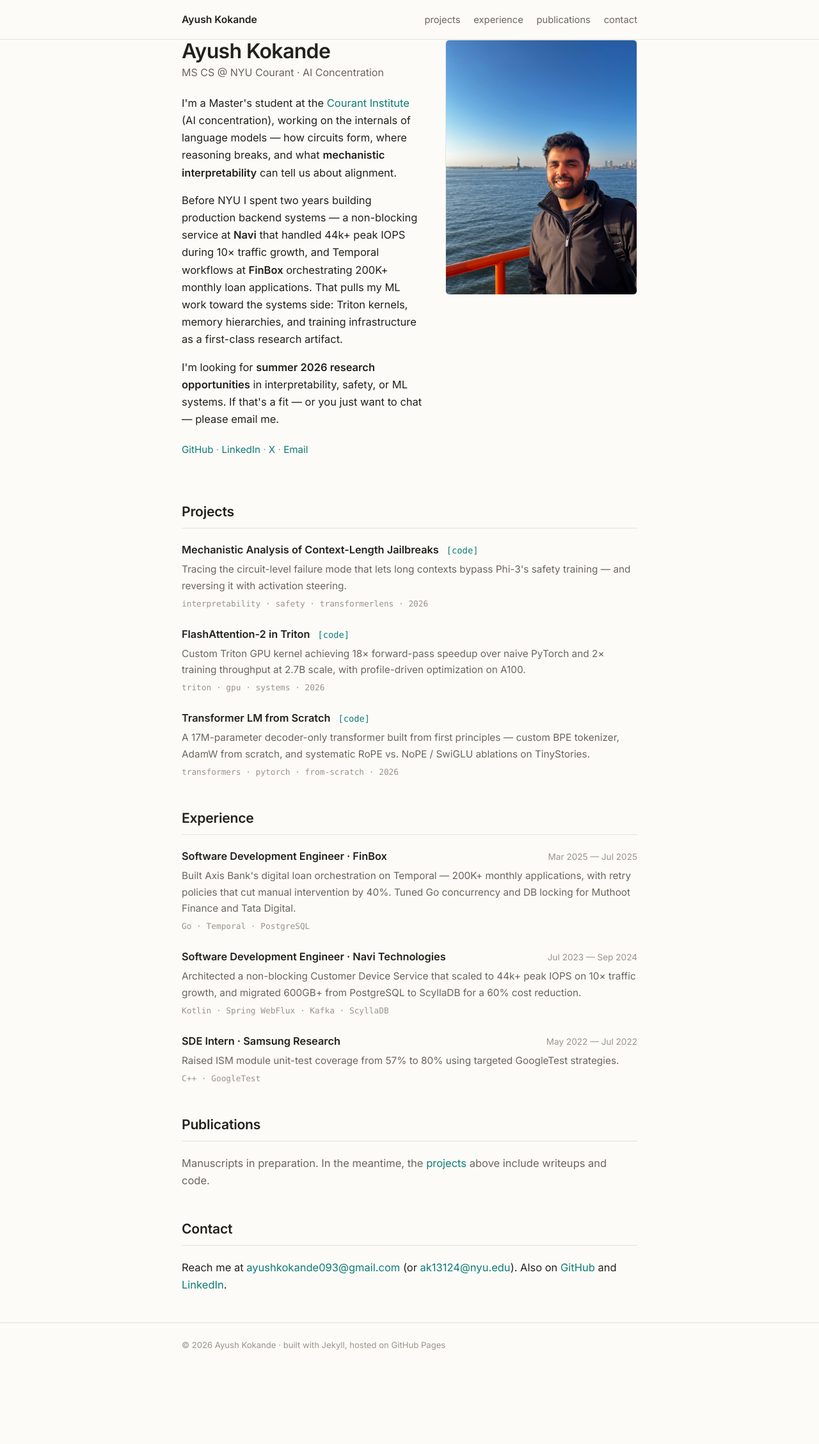
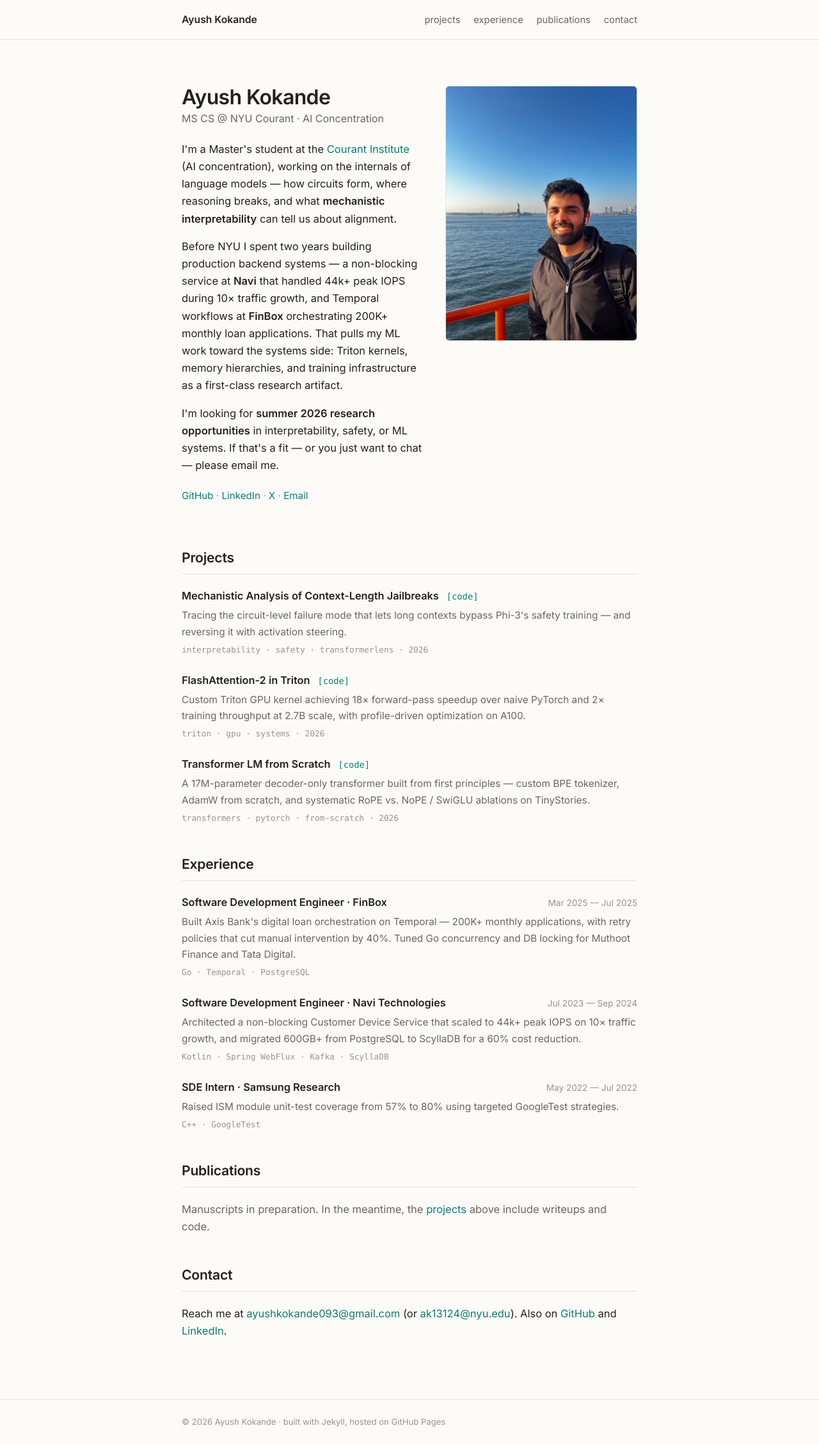
Before and after one commit to ayushkokande/ayushkokande.github.io, a Jekyll site: the page built from index.html, in a window 1280 px wide. Shown: the whole page at 64% size. Built offline with Jekyll 4.4.1, drawn with Linux system fonts in a browser that asks for light colours; before the commit the page ends 2137 px from its top, so only the background shows below that.

Commit message:
Fix top padding not applying (CSS specificity)
main also carries the .wrap class, whose `padding: 0 1.5rem` (class
selector) outranked the `main` type selector, so the top padding never
applied. Use `main.wrap` with longhand padding-top/bottom so it wins
while preserving the left/right gutter.

Co-Authored-By: Claude Opus 4.8 (1M context) <noreply@anthropic.com>

```diff
--- a/assets/css/main.scss
+++ b/assets/css/main.scss
@@ -82,7 +82,7 @@ em { font-style: italic; }
 /* ====================================================================
    MAIN
    ==================================================================== */
-main { padding: 4.5rem 0 1rem; }
+main.wrap { padding-top: 4.5rem; padding-bottom: 1rem; }
 
 /* ---- Profile -------------------------------------------------------- */
 .profile {
```
